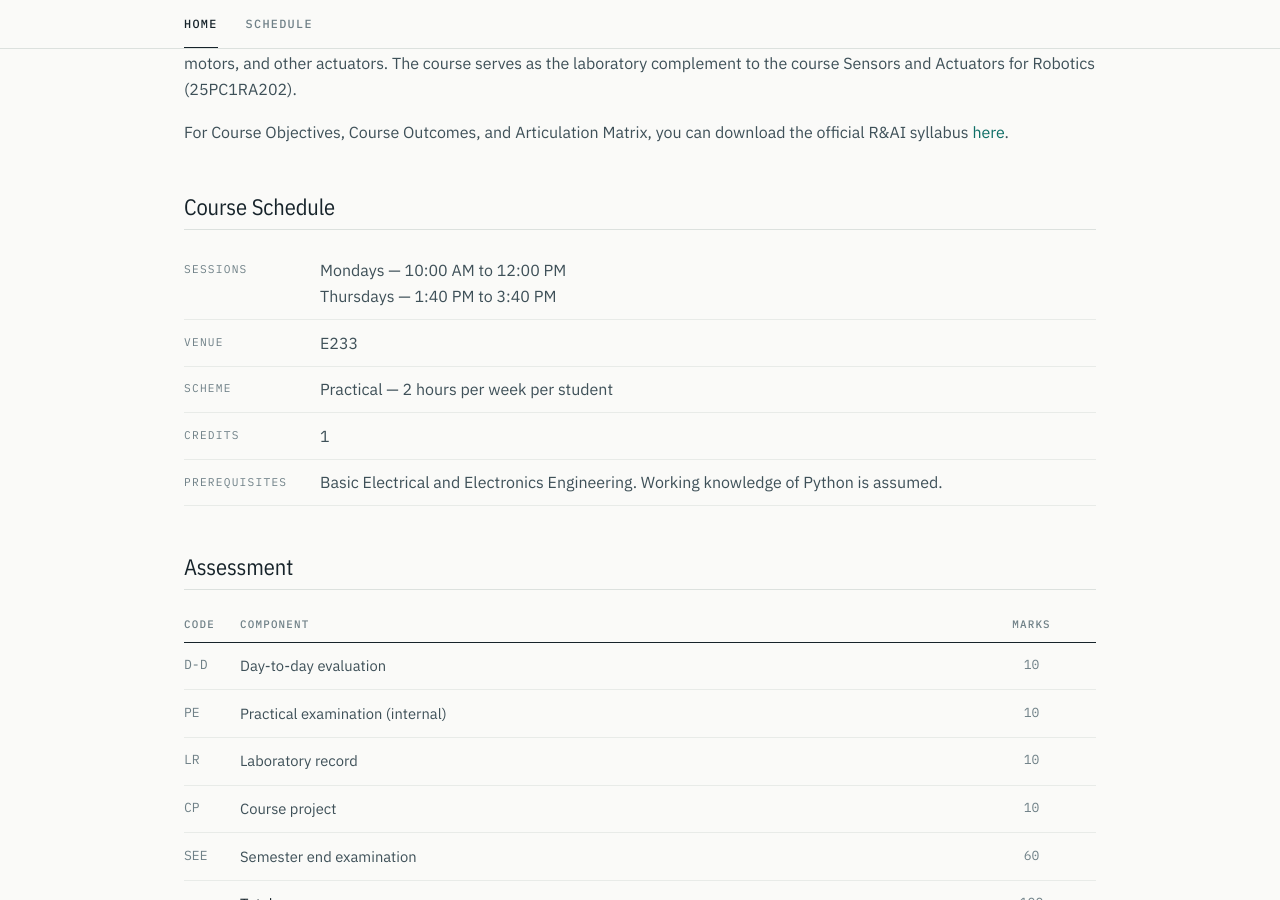
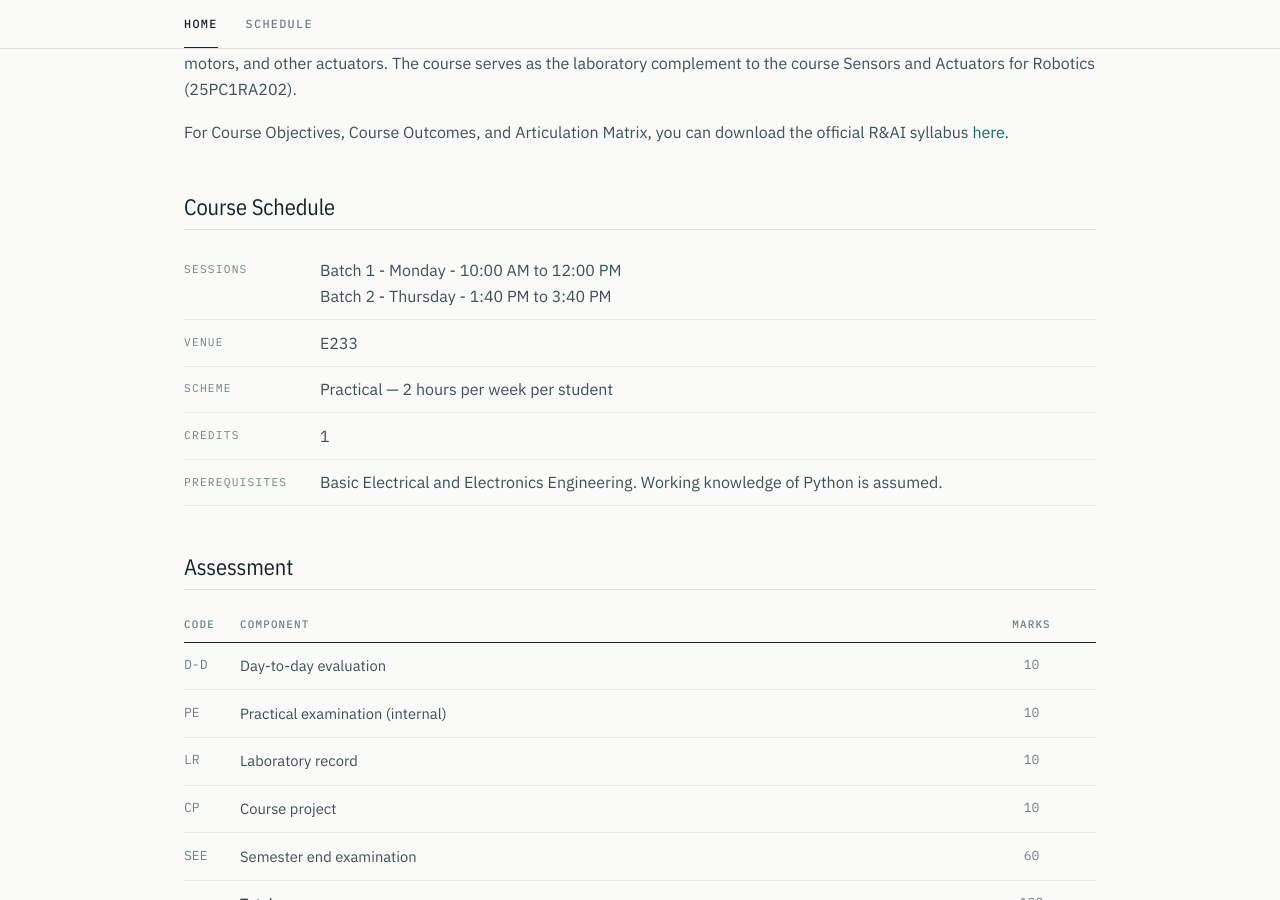
Before and after one commit to uhvardhan/sensors-actuators-lab, a Jekyll site: the page built from index.md, in a window 1280 px wide and 900 px high, scrolled down 463 px. Built offline with Jekyll 4.4.1, drawn with Linux system fonts in a browser that asks for light colours.

Commit message:
Show the sessions as Batch 1 (Monday) and Batch 2 (Thursday)

```diff
--- a/_data/course.yml
+++ b/_data/course.yml
@@ -17,8 +17,8 @@ teaching_scheme:
   credits: 1
 
 timings:
-  - "Mondays — 10:00 AM to 12:00 PM"
-  - "Thursdays — 1:40 PM to 3:40 PM"
+  - "Batch 1 - Monday - 10:00 AM to 12:00 PM"
+  - "Batch 2 - Thursday - 1:40 PM to 3:40 PM"
 venue: "E233"
 
 evaluation:
```
